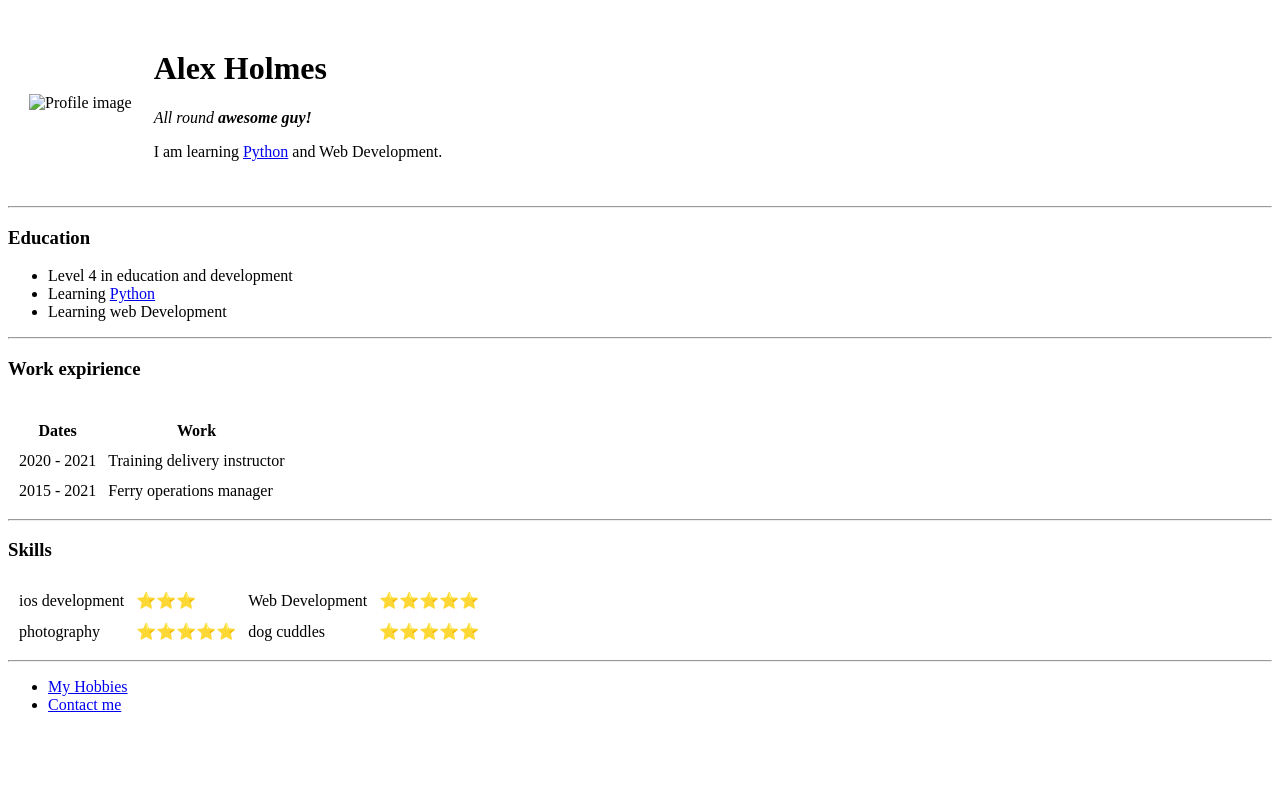
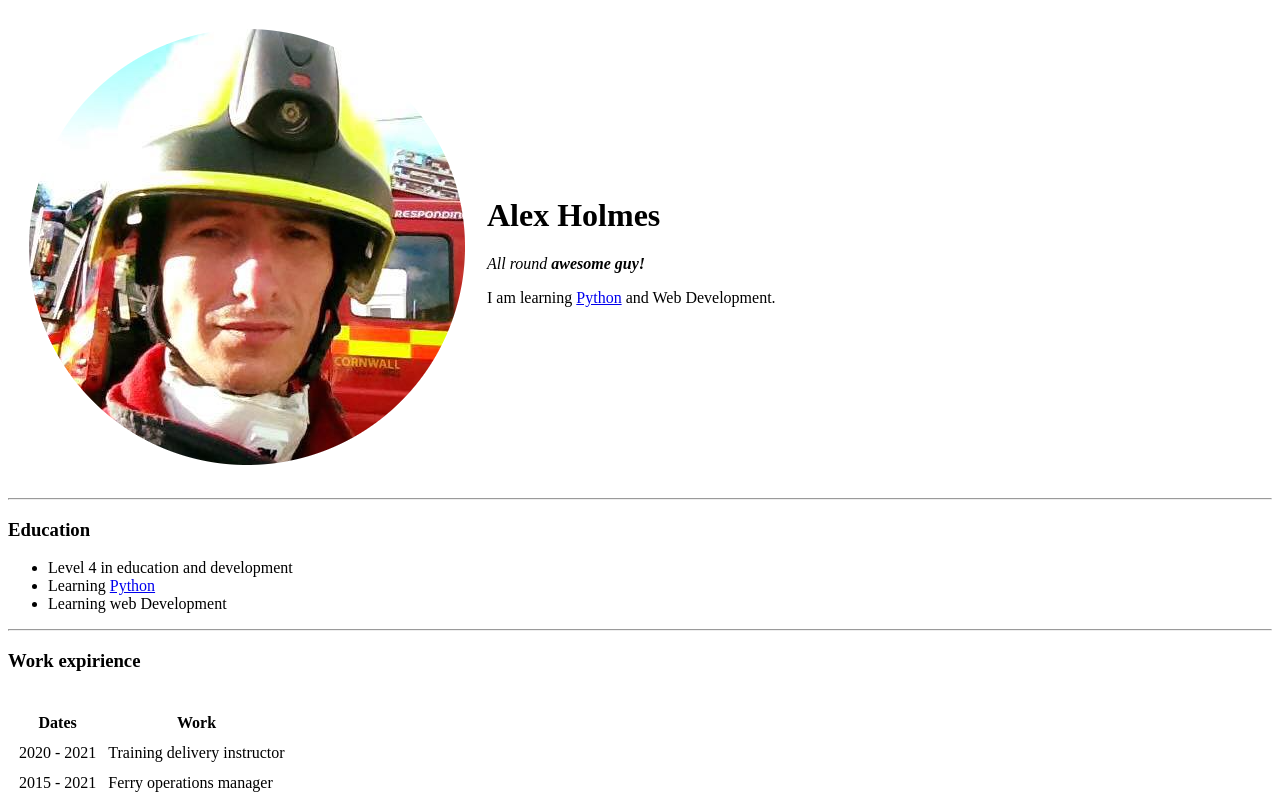
Before and after one commit to BigAL3X/CV, a plain HTML site: page index.html in a window 1280 px wide. Shown: the top 806 px of the page. Drawn offline with Linux system fonts and the light colour scheme.

Commit message:
Update index.html

```diff
--- a/index.html
+++ b/index.html
@@ -8,7 +8,7 @@
 
 <body>
   <table cellspacing="20">
-    <td><img src="images/Alex profile.png" alt="Profile image"></td>
+    <td><img src="Alex profile.png" alt="Profile image"></td>
     <td>
       <h1>Alex Holmes</h1>
       <p><em>All round <strong>awesome guy!</strong></em></p>
```
